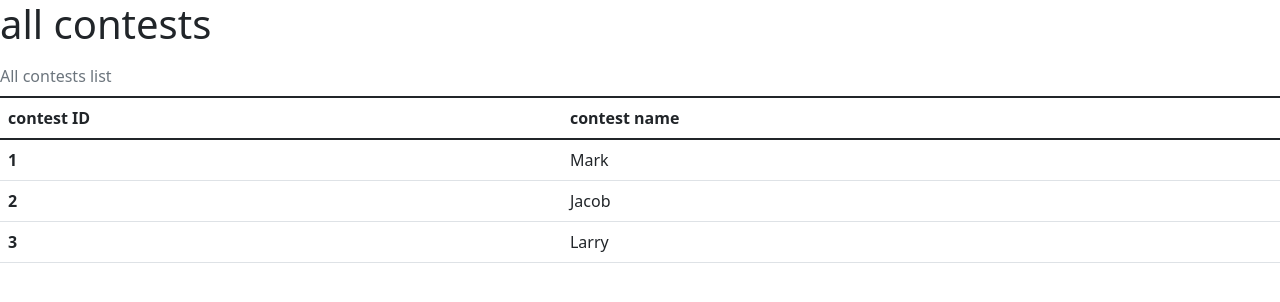
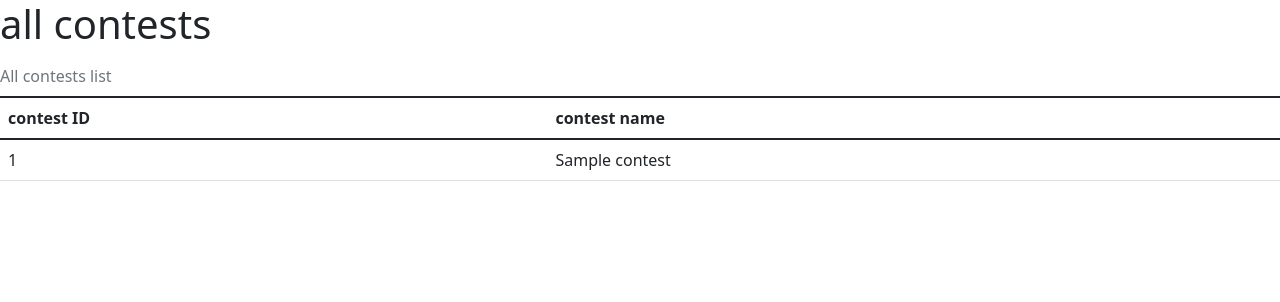
Before and after one commit to utchchhwas/cf-practice-tracker, a Flask app: template cf_tracker/templates/contests/contests.html in a window 1280 px wide. Shown: the top 302 px of the page. Run offline with Flask 2, Linux system fonts and the light colour scheme; the template is opened without the code that fills it: most values are stand-ins (such as "Sample title", 1, 10 or a date in 2020).

Commit message:
updated contest page

```diff
--- a/cf_tracker/db.py
+++ b/cf_tracker/db.py
@@ -41,7 +41,7 @@ def make_dict_factory(cur):
 
 
 # query the database
-def query_db(query, args, fetchone=False):
+def query_db(query, args=[], fetchone=False):
     print(">> log: executing query", query.strip(), end='\n')
     cur = get_db().execute(query, args)
     cur.rowfactory = make_dict_factory(cur)
--- a/cf_tracker/templates/contests/contests.html
+++ b/cf_tracker/templates/contests/contests.html
@@ -14,21 +14,16 @@
       </tr>
     </thead>
     <tbody>
-      <tr>
-        <th scope="row">1</th>
-        <td>Mark</td>
 
-      </tr>
-      <tr>
-        <th scope="row">2</th>
-        <td>Jacob</td>
+      {% for contest in all_contests %}
 
-      </tr>
-      <tr>
-        <th scope="row">3</th>
-        <td>Larry</td>
+        <tr>
+            <td>{{contest['contest_id']}}</td>
+            <td>{{contest['contest_name']}}</td>
+        </tr>
 
-      </tr>
+      {% endfor %}
+
     </tbody>
   </table>
 
```
Also changed, not shown: cf_tracker/contests.py (+10 -12 lines).
